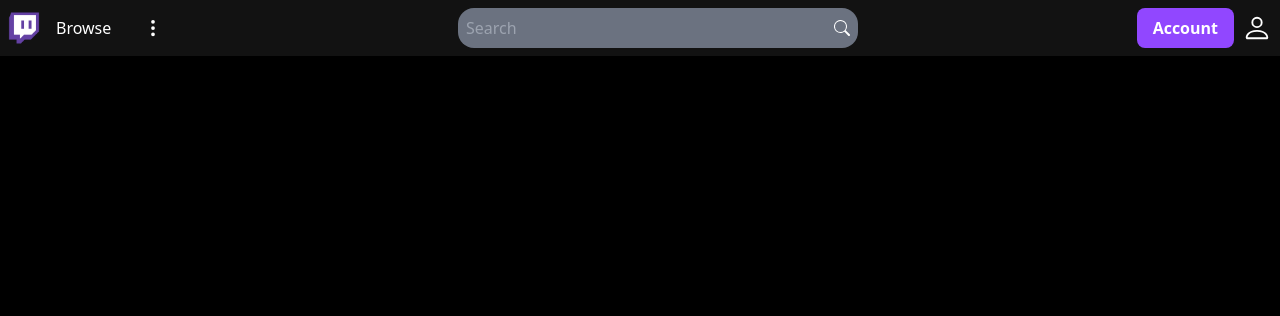
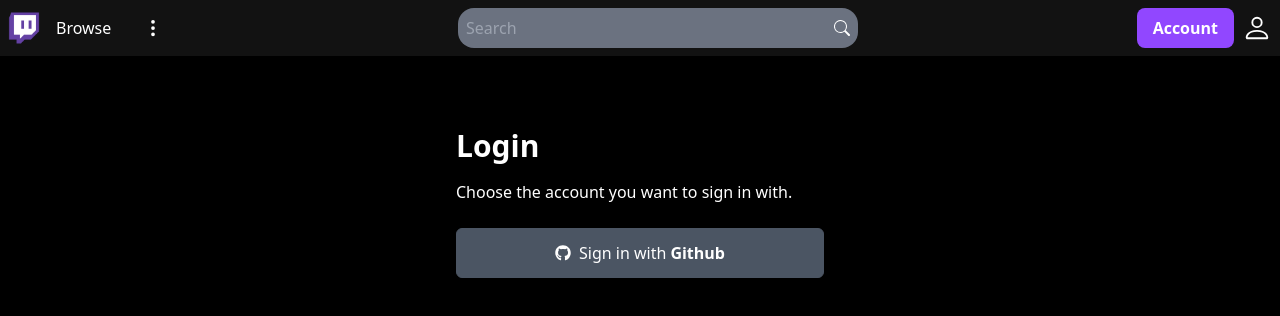
Before and after one commit to haroldjeshua/hui-nextauth, a Next.js app: page /account in a window 1280 px wide. Shown: the top 316 px of the page. Built offline with nearby package versions, Linux system fonts and the light colour scheme; no server answers.

Commit message:
MOD: account page + GH auth + next/image config

```diff
--- a/components/Navbar.jsx
+++ b/components/Navbar.jsx
@@ -118,7 +118,7 @@
       {/* Right Side */}
       <div className="hidden md:flex grow items-center justify-end">
         <div className="flex items-center gap-2">
-          <Link href="/">
+          <Link href="/account">
             <button className="px-4 py-[8px] rounded-lg font-bold bg-[#9147ff]">
               Account
             </button>
--- a/next.config.js
+++ b/next.config.js
@@ -1,6 +1,10 @@
 /** @type {import('next').NextConfig} */
 const nextConfig = {
   reactStrictMode: true,
-}
+};
 
-module.exports = nextConfig
+module.exports = {
+  images: {
+    domains: ["avatars.githubusercontent.com"],
+  },
+};
--- a/pages/account.jsx
+++ b/pages/account.jsx
@@ -1,7 +1,38 @@
 import React from "react";
+import { useSession, signIn, signOut } from "next-auth/react";
+import { FaGithub } from "react-icons/fa";
+import Image from "next/image";
 
 const account = () => {
-  return <div>account</div>;
+  const { data: session } = useSession();
+  console.log(session);
+  if (session) {
+    return (
+      <div className="pt-[128px] flex flex-col max-w-[400px] w-full mx-auto p-4">
+        <h2 className="text-2xl font-bolf">Welcome, {session.user.name}</h2>
+        <p className="py-4">Sign in as {session.user.email}</p>
+        <div className="pb-4 m-auto">
+          <Image src={session.user.image} alt="/" width="100" height="100" />
+        </div>
+        <button onClick={() => signOut()} className="">
+          Sign out
+        </button>
+      </div>
+    );
+  }
+  return (
+    <div className="pt-[128px] flex flex-col max-w-[400px] w-full mx-auto p-4">
+      <h2 className="text-3xl font-bold">Login</h2>
+      <p className="py-4">Choose the account you want to sign in with.</p>
+      <button
+        onClick={() => signIn()}
+        className="flex items-center justify-center p-3 bg-gray-600 border border-gray-600 my-2 rounded-md"
+      >
+        <FaGithub className="mr-2" />
+        Sign in with <span className="font-bold pl-1">Github</span>
+      </button>
+    </div>
+  );
 };
 
 export default account;
--- a/pages/api/auth/[...nextauth].js
+++ b/pages/api/auth/[...nextauth].js
@@ -1,5 +1,6 @@
 import NextAuth from "next-auth";
 import GithubProvider from "next-auth/providers/github";
+// import GoogleProvider from "next/auto/providers/google";
 
 export const authOptions = {
   // Configure one or more authentication providers
@@ -8,10 +9,10 @@
       clientId: process.env.GITHUB_ID,
       clientSecret: process.env.GITHUB_SECRET,
     }),
-    GoogleProvider({
-      clientId: process.env.GOOGLE_CLIENT_ID,
-      clientSecret: process.env.GOOGLE_CLIENT_SECRET,
-    }),
+    // GoogleProvider({
+    //   clientId: process.env.GOOGLE_CLIENT_ID,
+    //   clientSecret: process.env.GOOGLE_CLIENT_SECRET,
+    // }),
     // ...add more providers here
   ],
   secret: process.env.JWT_SECRET,
```
